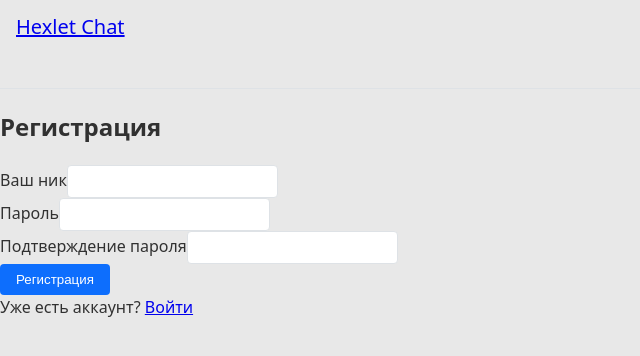
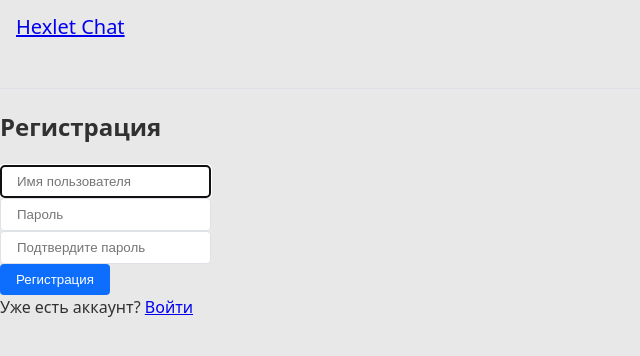
Before and after one commit to pinyaevv/fullstack-javascript-project-12, a React (Vite) app in the folder frontend/: page /signup in a window 1280 px wide. Shown: the top 356 px of the page, without its empty margins (0-640 px from the left). Built offline with nearby package versions, Linux system fonts and the light colour scheme; no server answers; what leo-profanity would draw is missing.

Commit message:
Fix 4 input.focus loginPage

```diff
--- a/frontend/src/i18n.js
+++ b/frontend/src/i18n.js
@@ -7,7 +7,7 @@ const resources = {
       auth: {
         no_account: 'Нет аккаунта?',
         have_account: 'Уже есть аккаунт?',
-        register: 'Зарегистрироваться',
+        register: 'Регистрация',
         login_link: 'Войти',
       },
 
@@ -49,9 +49,9 @@ const resources = {
       },
 
       form: {
-        username: 'Ваш ник',
+        username: 'Имя пользователя',
         password: 'Пароль',
-        confirm_password: 'Подтверждение пароля',
+        confirm_password: 'Подтвердите пароль',
       },
 
       validation: {
--- a/frontend/src/pages/SignupPage.jsx
+++ b/frontend/src/pages/SignupPage.jsx
@@ -49,20 +49,17 @@ export const SignupPage = () => {
             {errors.general && <Alert variant="danger">{errors.general}</Alert>}
 
             <div className="mb-3">
-              <label htmlFor="username" className="form-label">{t('form.username')}</label>
-              <Field name="username" type="text" className="form-control" />
+              <Field placeholder={t('form.username')} name="username" type="text" className="form-control" autoFocus />
               <ErrorMessage name="username" component="div" className="text-danger" />
             </div>
 
             <div className="mb-3">
-              <label htmlFor="password" className="form-label">{t('form.password')}</label>
-              <Field name="password" type="password" className="form-control" />
+              <Field placeholder={t('form.password')} name="password" type="password" className="form-control" />
               <ErrorMessage name="password" component="div" className="text-danger" />
             </div>
 
             <div className="mb-3">
-              <label htmlFor="confirmPassword" className="form-label">{t('form.confirm_password')}</label>
-              <Field name="confirmPassword" type="password" className="form-control" />
+              <Field placeholder={t('form.confirm_password')} name="confirmPassword" type="password" className="form-control" />
               <ErrorMessage name="confirmPassword" component="div" className="text-danger" />
             </div>
 
```
